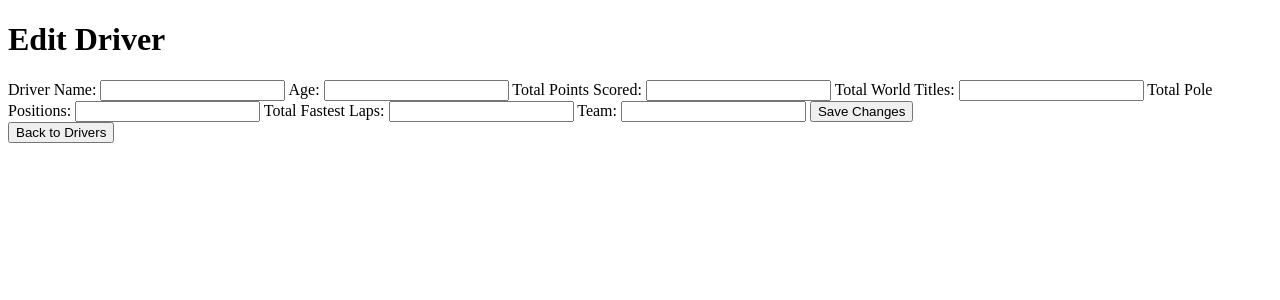
After one commit to Gicheru-yvonne/-Formula-1-Database, a FastAPI app: template templates/edit_driver.html in a window 1280 px wide. The commit adds this page. Shown: the top 300 px of the page. Run offline with FastAPI, Linux system fonts and the light colour scheme; the template is opened without the code that fills it, so the values that code supplies are empty.

Commit message:
Add hyperlinks

```diff
--- a/main.py
+++ b/main.py
@@ -7,22 +7,22 @@ from fastapi.responses import HTMLResponse, JSONResponse
 from fastapi import Depends
 from pydantic import BaseModel
 
-# Initialize Firebase Admin SDK
+
 cred = credentials.Certificate("my-project-yvonne-9ff25-firebase-adminsdk-fbsvc-4f21b6fbeb.json")
 firebase_admin.initialize_app(cred)
 
-# Firestore client
+
 db = firestore.client()
 
 app = FastAPI()
 
-# Mount static directory
+
 app.mount("/static", StaticFiles(directory="static"), name="static")
 
-# Templates
+
 templates = Jinja2Templates(directory="templates")
 
-# Routes for pages
+
 @app.get("/login", response_class=HTMLResponse)
 async def login_page(request: Request):
     return templates.TemplateResponse("main.html", {"request": request})
@@ -43,6 +43,39 @@ async def driver_detail_json(driver_id: str):
 
     driver_data = driver_doc.to_dict()
     return JSONResponse(status_code=200, content=driver_data)
+
+@app.get("/team/{team_id}")
+async def get_team_json(team_id: str):
+    team_doc = db.collection("teams").document(team_id).get()
+    if not team_doc.exists:
+        return JSONResponse(status_code=404, content={"error": "Team not found"})
+
+    return JSONResponse(status_code=200, content=team_doc.to_dict())
+
+@app.get("/all_drivers")
+async def get_all_drivers():
+    try:
+        drivers_ref = db.collection("drivers").stream()
+        driver_list = [{"id": doc.id, **doc.to_dict()} for doc in drivers_ref]
+
+        return JSONResponse(status_code=200, content={"drivers": driver_list})
+    except Exception as e:
+        return JSONResponse(status_code=500, content={"error": str(e)})
+
+@app.get("/all_teams")
+async def get_all_teams():
+    try:
+        teams_ref = db.collection("teams").stream()
+        team_list = [{"id": doc.id, **doc.to_dict()} for doc in teams_ref]
+
+        return JSONResponse(status_code=200, content={"teams": team_list})
+    except Exception as e:
+        return JSONResponse(status_code=500, content={"error": str(e)})
+
+
+
+
+
 
 
 
@@ -72,7 +105,7 @@ class Query(BaseModel):
 
 
 
-# ✅ Function to verify authentication token
+
 def verify_token(authorization: str = Header(None)):
     if not authorization or "Bearer " not in authorization:
         raise HTTPException(status_code=401, detail="Missing authentication token")
@@ -101,7 +134,7 @@ async def add_driver(driver: Driver, authorization: str = Header(None)):
 @app.post("/add_team")
 async def add_team(team: Team, authorization: str = Header(None)):
     try:
-        # ✅ Verify authentication token
+
         if not authorization or "Bearer " not in authorization:
             raise HTTPException(status_code=401, detail="Missing authentication token")
 
@@ -112,11 +145,11 @@ async def add_team(team: Team, authorization: str = Header(None)):
         print("🔍 Received Team Data:", team.dict())  # ✅ Debugging line
         print(f"👤 User ID: {user_id}")
 
-        # ✅ Ensure required fields are not empty
+
         if not team.team_name or team.year_founded <= 0:
             raise HTTPException(status_code=400, detail="Team name and year founded are required.")
 
-        # ✅ Save to Firestore
+
         team_ref = db.collection("teams").document()
         team_ref.set(team.dict())
 
@@ -130,7 +163,7 @@ async def add_team(team: Team, authorization: str = Header(None)):
         return JSONResponse(status_code=500, content={"error": str(e)})
 
 
-# ✅ Query drivers (remains open to all users)
+
 @app.post("/query_drivers")
 async def query_drivers(query: Query):
     try:
@@ -150,7 +183,8 @@ async def query_drivers(query: Query):
     except Exception as e:
         return JSONResponse(status_code=500, content={"error": str(e)})
 
-# ✅ Query teams (remains open to all users)
+
+
 @app.post("/query_teams")
 async def query_teams(query: Query):
     try:
@@ -169,3 +203,18 @@ async def query_teams(query: Query):
         return JSONResponse(status_code=200, content={"teams": team_list})
     except Exception as e:
         return JSONResponse(status_code=500, content={"error": str(e)})
+
+
+@app.post("/update_driver/{driver_id}")
+async def update_driver(driver_id: str, updated_driver: Driver):
+    try:
+        driver_ref = db.collection("drivers").document(driver_id)
+        if not driver_ref.get().exists:
+            raise HTTPException(status_code=404, detail="Driver not found")
+
+        driver_ref.update(updated_driver.dict())
+        return JSONResponse(status_code=200, content={"message": "Driver updated successfully!"})
+
+    except Exception as e:
+        print("❌ Error updating driver:", str(e))
+        return JSONResponse(status_code=500, content={"error": str(e)})
--- a/static/firebase-login.js
+++ b/static/firebase-login.js
@@ -1,4 +1,3 @@
-// Firebase configuration (Replace with your own credentials)
 const firebaseConfig = {
     apiKey: "AIzaSyCtrT-uXPnvYYeE88C6sOPL3diA4LNzg1c",
     authDomain: "my-project-yvonne-9ff25.firebaseapp.com",
@@ -19,11 +18,11 @@ function login() {
     .then((userCredential) => {
         console.log("✅ Login Successful:", userCredential.user.email);
         document.cookie = `token=${userCredential.user.accessToken}; path=/; SameSite=Strict`;
-        window.location.reload(); // ✅ Refresh the page after login
+        window.location.reload();
     })
     .catch((error) => {
         console.error("❌ Login Error:", error.message);
-        alert("Login failed: " + error.message); // ✅ Show login error message
+        alert("Login failed: " + error.message);
     });
 }
 
@@ -94,7 +93,7 @@ function addDriver() {
             console.log("🔍 Response from Server:", data);
             if (data.message) {
                 alert("✅ Driver Added: " + data.message);
-                document.querySelector("#add-driver-form form").reset(); // ✅ Corrected
+                document.querySelector("#add-driver-form form").reset();
             } else {
                 throw new Error(data.error || "Error adding driver.");
             }
@@ -124,7 +123,7 @@ function addTeam() {
         };
 
 
-        // ✅ Ensure all required fields are filled
+
         if (!teamData.team_name || teamData.year_founded === 0) {
             alert("Error: Team name and year founded are required.");
             return;
@@ -158,42 +157,41 @@ function addTeam() {
 }
 
 
+function queryDrivers(showAll = false) {
+    const resultsList = document.getElementById("query-results");
+    resultsList.innerHTML = "";
 
+    let queryData = {};
 
-function queryDrivers() {
-    const attribute = document.getElementById("query-attribute").value;
-    const condition = document.getElementById("query-condition").value;
-    const value = parseInt(document.getElementById("query-value").value);
+    if (!showAll) {
+        const attribute = document.getElementById("query-attribute").value;
+        const condition = document.getElementById("query-condition").value;
+        const value = document.getElementById("query-value").value.trim();
 
-    if (isNaN(value)) {
-        alert("Please enter a valid number.");
-        return;
+        if (value === "" || isNaN(value)) {
+            alert("Please enter a valid number.");
+            return;
+        }
+
+        queryData = { attribute, condition, value: parseInt(value) };
     }
-
-    const queryData = { attribute, condition, value };
-
-    console.log("Sending Query: ", queryData);
 
     fetch('/query_drivers', {
         method: 'POST',
-        headers: {
-            'Content-Type': 'application/json'
-        },
+        headers: { 'Content-Type': 'application/json' },
         body: JSON.stringify(queryData)
     })
     .then(response => response.json())
     .then(data => {
-        console.log("Query Results: ", data);
-
-        const resultsList = document.getElementById("query-results");
-        resultsList.innerHTML = "";
-
-        if (data.drivers.length === 0) {
+        if (!data.drivers || data.drivers.length === 0) {
             resultsList.innerHTML = "<li>No drivers found.</li>";
         } else {
             data.drivers.forEach(driver => {
                 const listItem = document.createElement("li");
-                listItem.textContent = `${driver.driver_name} - ${attribute}: ${driver[attribute]}`;
+                listItem.innerHTML = `
+                    <a href="/driver/${driver.id}">${driver.driver_name}</a>
+                    <button onclick="editDriver('${driver.id}')">Edit</button>
+                `;
                 resultsList.appendChild(listItem);
             });
         }
@@ -203,6 +201,16 @@ function queryDrivers() {
         alert("Failed to retrieve drivers.");
     });
 }
+
+
+window.onload = () => {
+    if (document.getElementById("query-results")) {
+        queryDrivers(true);
+    }
+};
+
+
+
 function queryTeams() {
     const attribute = document.getElementById("query-attribute").value;
     const condition = document.getElementById("query-condition").value;
@@ -236,7 +244,7 @@ function queryTeams() {
         } else {
             data.teams.forEach(team => {
                 const listItem = document.createElement("li");
-                listItem.textContent = `${team.team_name} - ${attribute}: ${team[attribute]}`;
+                listItem.innerHTML = `<a href="/team/${team.id}">${team.team_name}</a>`;
                 resultsList.appendChild(listItem);
             });
         }
@@ -246,3 +254,81 @@ function queryTeams() {
         alert("Failed to retrieve teams.");
     });
 }
+function editDriver(driverId) {
+    const user = firebase.auth().currentUser;
+    if (!user) {
+        alert("You must be logged in to edit a driver.");
+        return;
+    }
+
+    user.getIdToken().then((token) => {
+
+        const driverData = {
+            driver_name: document.getElementById("edit-driver-name").value.trim(),
+            age: parseInt(document.getElementById("edit-age").value) || 0,
+            points_scored: parseInt(document.getElementById("edit-points").value) || 0,
+            world_titles: parseInt(document.getElementById("edit-world-titles").value) || 0,
+            pole_positions: parseInt(document.getElementById("edit-pole-positions").value) || 0,
+            fastest_laps: parseInt(document.getElementById("edit-fastest-laps").value) || 0,
+            team: document.getElementById("edit-team").value.trim()
+        };
+
+        fetch(`/edit_driver/${driverId}`, {
+            method: 'PUT',
+            headers: {
+                'Content-Type': 'application/json',
+                'Authorization': `Bearer ${token}`
+            },
+            body: JSON.stringify(driverData)
+        })
+        .then(response => response.json())
+        .then(data => {
+            if (data.message) {
+                alert("✅ Driver updated successfully!");
+                window.location.href = `/driver/${driverId}`;
+            } else {
+                throw new Error(data.error || "Error updating driver.");
+            }
+        })
+        .catch(error => {
+            alert("Error: " + error.message);
+        });
+    });
+}
+
+function loadAllDrivers() {
+    const resultsList = document.getElementById("all-drivers-list");
+    resultsList.innerHTML = "";
+
+    fetch('/query_drivers', {
+        method: 'POST',
+        headers: { 'Content-Type': 'application/json' },
+        body: JSON.stringify({ showAll: true })
+    })
+    .then(response => response.json())
+    .then(data => {
+        if (!data.drivers || data.drivers.length === 0) {
+            resultsList.innerHTML = "<li>No drivers available.</li>";
+        } else {
+            data.drivers.forEach(driver => {
+                const listItem = document.createElement("li");
+                listItem.innerHTML = `
+                    <a href="/driver/${driver.id}">${driver.driver_name}</a>
+                    <button onclick="editDriver('${driver.id}')">Edit</button>
+                `;
+                resultsList.appendChild(listItem);
+            });
+        }
+    })
+    .catch(error => {
+        console.error("Error:", error);
+        alert("Failed to load drivers.");
+    });
+}
+
+
+window.onload = () => {
+    if (document.getElementById("all-drivers-list")) {
+        loadAllDrivers();
+    }
+};
--- /dev/null
+++ b/templates/edit_driver.html
@@ -0,0 +1,91 @@
+<!DOCTYPE html>
+<html lang="en">
+<head>
+    <meta charset="UTF-8">
+    <meta name="viewport" content="width=device-width, initial-scale=1.0">
+    <title>Edit Driver</title>
+    <script src="/static/firebase-login.js"></script>
+</head>
+<body>
+    <h1>Edit Driver</h1>
+    <form id="edit-driver-form">
+        <input type="hidden" id="driver-id">
+        <label for="driver_name">Driver Name:</label>
+        <input type="text" id="driver_name" required>
+        <label for="age">Age:</label>
+        <input type="number" id="age" required>
+        <label for="points_scored">Total Points Scored:</label>
+        <input type="number" id="points_scored" required>
+        <label for="world_titles">Total World Titles:</label>
+        <input type="number" id="world_titles" required>
+        <label for="pole_positions">Total Pole Positions:</label>
+        <input type="number" id="pole_positions" required>
+        <label for="fastest_laps">Total Fastest Laps:</label>
+        <input type="number" id="fastest_laps" required>
+        <label for="team">Team:</label>
+        <input type="text" id="team" required>
+        <button type="button" onclick="updateDriver()">Save Changes</button>
+    </form>
+    <button onclick="location.href='/add_driver_page'">Back to Drivers</button>
+
+    <script>
+        function loadDriverData() {
+            const driverId = window.location.pathname.split("/").pop();
+            fetch(`/driver/${driverId}`)
+            .then(response => response.json())
+            .then(data => {
+                if (data.error) {
+                    alert("Error: " + data.error);
+                    return;
+                }
+                document.getElementById("driver-id").value = driverId;
+                document.getElementById("driver_name").value = data.driver_name;
+                document.getElementById("age").value = data.age;
+                document.getElementById("points_scored").value = data.points_scored;
+                document.getElementById("world_titles").value = data.world_titles;
+                document.getElementById("pole_positions").value = data.pole_positions;
+                document.getElementById("fastest_laps").value = data.fastest_laps;
+                document.getElementById("team").value = data.team;
+            })
+            .catch(error => {
+                console.error(error);
+                alert("Error loading driver data.");
+            });
+        }
+
+        function updateDriver() {
+            const driverId = document.getElementById("driver-id").value;
+            const updatedData = {
+                driver_name: document.getElementById("driver_name").value.trim(),
+                age: parseInt(document.getElementById("age").value),
+                points_scored: parseInt(document.getElementById("points_scored").value),
+                world_titles: parseInt(document.getElementById("world_titles").value),
+                pole_positions: parseInt(document.getElementById("pole_positions").value),
+                fastest_laps: parseInt(document.getElementById("fastest_laps").value),
+                team: document.getElementById("team").value.trim()
+            };
+
+            fetch(`/update_driver/${driverId}`, {
+                method: 'POST',
+                headers: { 'Content-Type': 'application/json' },
+                body: JSON.stringify(updatedData)
+            })
+            .then(response => response.json())
+            .then(data => {
+                if (data.message) {
+                    alert("✅ Driver updated successfully!");
+                    window.location.href = "/add_driver_page";
+                } else {
+                    alert("Error: " + data.error);
+                }
+            })
+            .catch(error => {
+                console.error("Error updating driver:", error);
+                alert("Failed to update driver.");
+            });
+        }
+
+        window.onload = loadDriverData;
+    </script>
+</body>
+</html>
```
Also changed, not shown: team-details.html (added, +50 -0 lines), templates/add_driver.html (+49 -10 lines), templates/add_team.html (+85 -1 lines).
